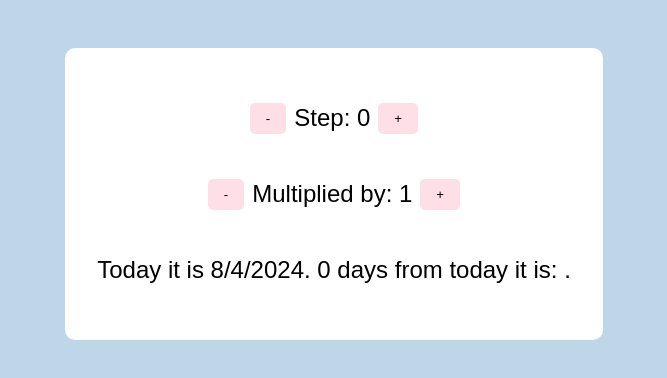
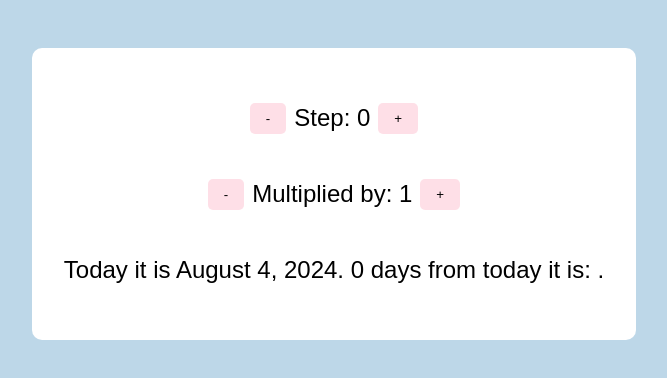
Before and after one commit to thelvp/react-date-counter, a React (Create React App) app: page / in a window 1280 px wide. Shown: the top 378 px of the page, without its empty margins (306-973 px from the left). Built offline with nearby package versions, Linux system fonts and the light colour scheme.

Commit message:
date format

```diff
--- a/src/App.js
+++ b/src/App.js
@@ -4,6 +4,7 @@ import './styles.css';
 export default function App() {
   const [step, setStep] = useState(0);
   const [count, setCount] = useState(1);
+  const dateConfig = { year: 'numeric', month: 'long', day: 'numeric' };
 
   const handleMinusSteps = () => {
     setStep((c) => c - 1);
@@ -37,8 +38,8 @@ export default function App() {
       </div>
       <div>
         <p>
-          Today it is {new Date().toLocaleDateString()}. {step * count} days
-          from today it is: {}.
+          Today it is {new Date().toLocaleDateString('en-US', dateConfig)}.{' '}
+          {step * count} days from today it is: {}.
         </p>
       </div>
     </div>
```
